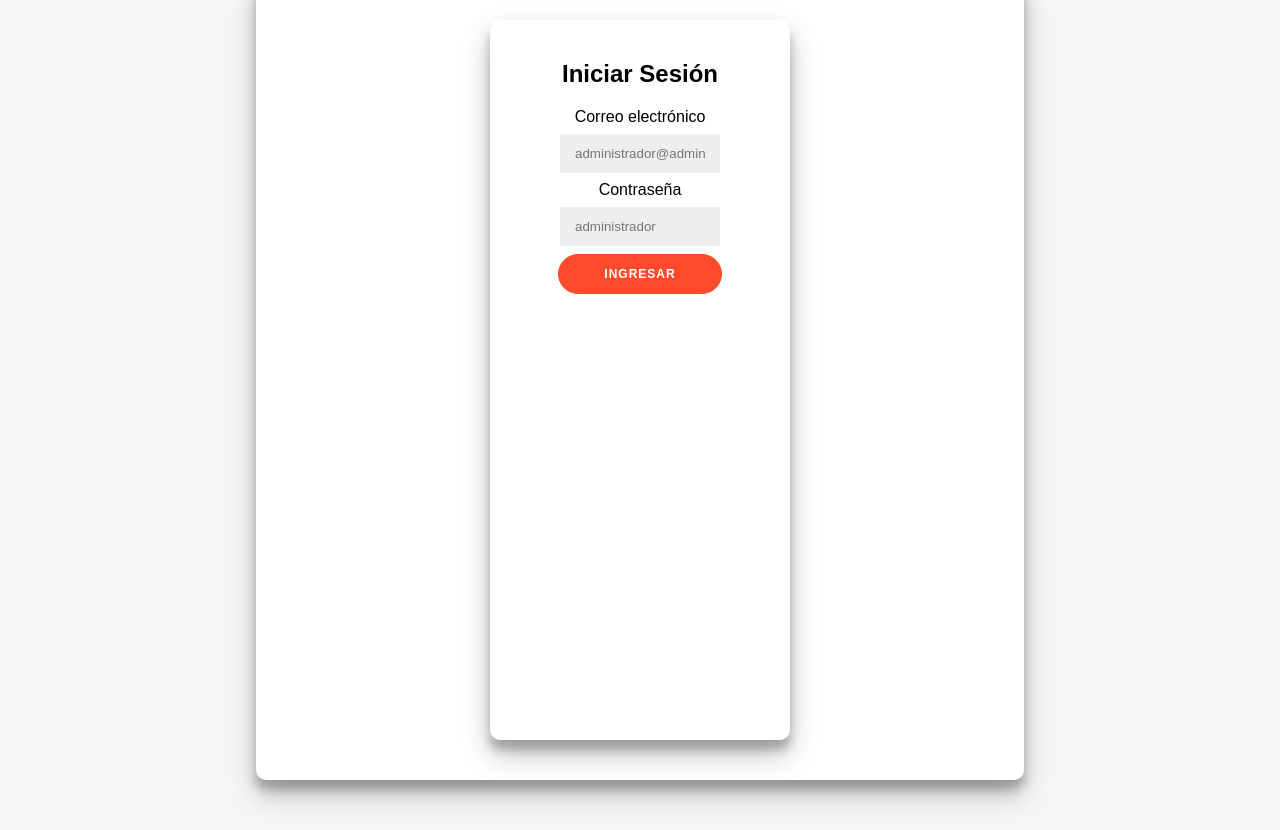
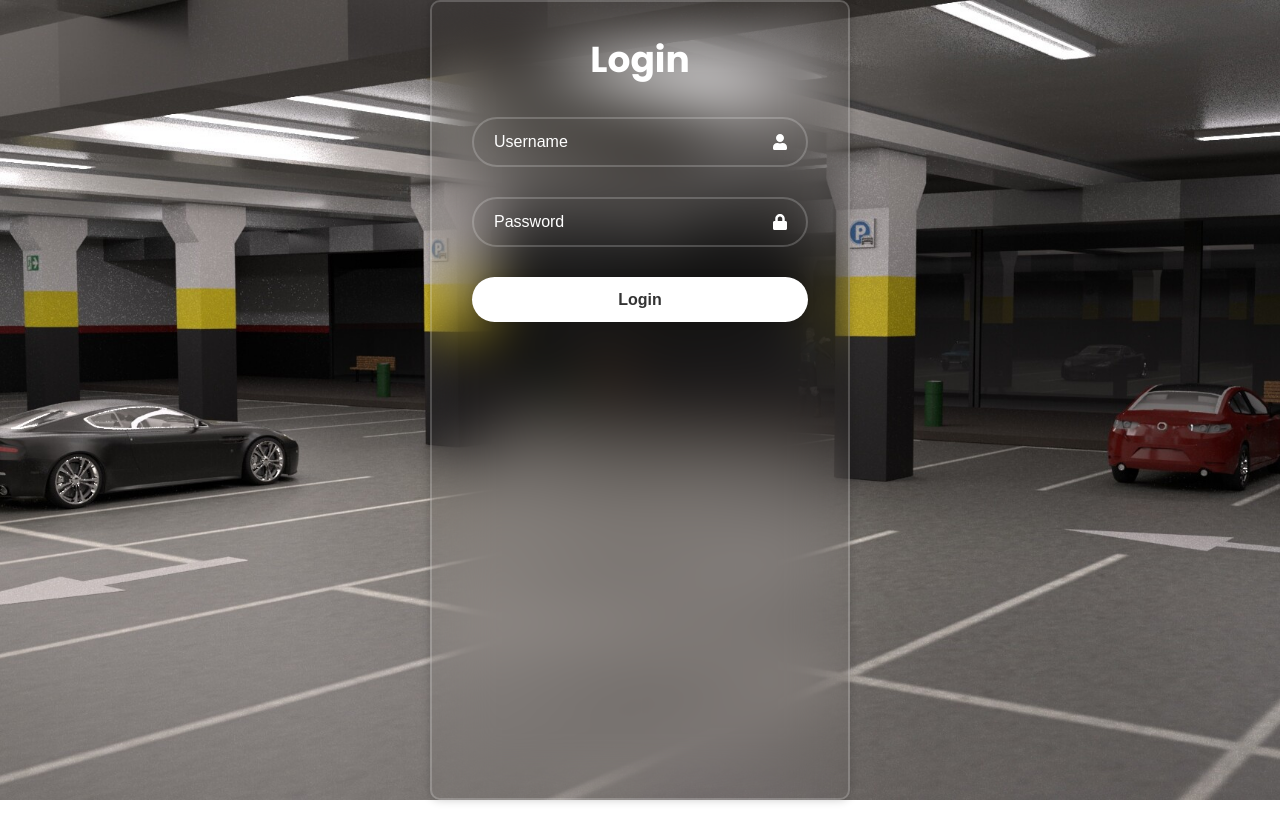
Before and after one commit to KevinPalaciosQ/ACE2_2S24_G5, a React (Create React App) app in the folder Proyecto1/cliente/: page /main in a window 1280 px wide. After the commit the page ends 800 px from the top, so only its background shows below. Built offline with nearby package versions, Linux system fonts and the light colour scheme.

Commit message:
función de login y front actualizados

```diff
--- a/Proyecto1/cliente/src/Login.css
+++ b/Proyecto1/cliente/src/Login.css
@@ -1,275 +1,125 @@
-/* Add the styles here */
+@import url('https://fonts.googleapis.com/css2?family=Poppins:wght@400;600;700&display=swap');
 
-.App {
-    font-family: sans-serif;
-    text-align: center;
-  }
-
-  @import url("https://fonts.googleapis.com/css?family=Montserrat:400,800");
-
-  * {
+*{
+  margin: 0;
+  padding: 0;
   box-sizing: border-box;
 }
-
 body {
-    background: #f6f5f7;
+  margin: 0;
+  font-family: "Poppins", sans-serif;
+  -webkit-font-smoothing: antialiased;
+  -moz-osx-font-smoothing: grayscale;
   display: flex;
   justify-content: center;
   align-items: center;
-    flex-direction: column;
-    font-family: "Montserrat", sans-serif;
-    height: 100vh;
-    margin: -20px 0 50px;
+  min-height: 100vh;
+  background: url("./Assets/parqueo.jpg") no-repeat;
+  background-size: cover;
+  background-position: center;
 }
 
-  h1 {
-    font-weight: bold;
-    margin: 0;
+code {
+  font-family: source-code-pro, Menlo, Monaco, Consolas, "Courier New", monospace;
 }
 
-  h2 {
-    text-align: center;
+.wrapper{
+  width: 420px;
+  background: transparent;
+  border: 2px solid rgba(255,255,255,.2);
+  box-shadow: 0 0 10px rgba(0,0,0,0.2);
+  backdrop-filter: blur(30px);
+  color: #fff;
+  border-radius: 10px;
+  padding: 30px 40px;
 }
 
-  p {
-    font-size: 14px;
-    font-weight: 100;
-    line-height: 20px;
-    letter-spacing: 0.5px;
-    margin: 20px 0 30px;
+.wrapper h1 {
+  font-size: 36px;
+  text-align: center;
+
+}
+.wrapper .input-box{
+  position: relative;
+  width: 100%;
+  height: 50px;
+  margin: 30px 0;
 }
 
-  span {
-    font-size: 12px;
+.input-box input{
+  width: 100%;
+  height: 100%;
+  background: transparent;
+  border: none;
+  outline: none;
+  border: 2px solid rgba(255,255,255,.2);
+  border-radius: 40px;
+  font-size: 16px;
+  color: #fff;
+  padding: 20px 45px 20px 20px;
+
 }
 
-  a {
-    color: #333;
-    font-size: 14px;
-    text-decoration: none;
-    margin: 15px 0;
+.input-box input::placeholder{
+  color: #fff;
 }
 
-  button {
-    border-radius: 20px;
-    border: 1px solid #ff4b2b;
-    background-color: #ff4b2b;
-    color: #ffffff;
-    font-size: 12px;
-    font-weight: bold;
-    padding: 12px 45px;
-    letter-spacing: 1px;
-    text-transform: uppercase;
-    transition: transform 80ms ease-in;
+.input-box .icon{
+  position: absolute;
+  right: 20px;
+  top: 50%;
+  transform: translateY(-50%);
+  font-size: 16px;
+
 }
 
-  button:active {
-    transform: scale(0.95);
+.wrapper .remember-forgot{
+  display: flex;
+  justify-content: space-between;
+  font-size: 14.5px;
+  margin: -15px 0 15px;
 }
 
-  button:focus {
-    outline: none;
+.remember-forgot label input{
+  accent-color: #fff;
+  margin-right: 4px;
 }
 
-  button.ghost {
-    background-color: transparent;
-    border-color: #ffffff;
-  }
-
-  form {
-    background-color: #ffffff;
-    display: flex;
-    align-items: center;
-    justify-content: center;
-    flex-direction: column;
-    padding: 0 50px;
-    height: 100%;
-    text-align: center;
-  }
-
-  input {
-    background-color: #eee;
-    border: none;
-    padding: 12px 15px;
-    margin: 8px 0;
-    width: 100%;
-  }
-
-  .container {
-    background-color: #fff;
-    border-radius: 10px;
-    box-shadow: 0 14px 28px rgba(0, 0, 0, 0.25), 0 10px 10px rgba(0, 0, 0, 0.22);
-    position: relative;
-    overflow: hidden;
-    width: 768px;
-    max-width: 100%;
-    min-height: 480px;
-  }
-
-  .form-container {
-    position: absolute;
-    top: 0;
-    height: 100%;
-    transition: all 0.6s ease-in-out;
-  }
-
-  .sign-in-container {
-    left: 0;
-    width: 50%;
-    z-index: 2;
-  }
-
-  .container.right-panel-active .sign-in-container {
-    transform: translateX(100%);
-  }
-
-  .sign-up-container {
-    left: 0;
-    width: 50%;
-    opacity: 0;
-    z-index: 1;
-  }
-
-  .container.right-panel-active .sign-up-container {
-    transform: translateX(100%);
-    opacity: 1;
-    z-index: 5;
-    animation: show 0.6s;
-  }
-
-  @keyframes show {
-    0%,
-    49.99% {
-      opacity: 0;
-      z-index: 1;
-    }
-
-    50%,
-    100% {
-      opacity: 1;
-      z-index: 5;
-    }
-  }
-
-  .overlay-container {
-    position: absolute;
-    top: 0;
-    left: 50%;
-    width: 50%;
-    height: 100%;
-    overflow: hidden;
-    transition: transform 0.6s ease-in-out;
-    z-index: 100;
-  }
-
-  .container.right-panel-active .overlay-container {
-    transform: translateX(-100%);
-  }
-
-  .overlay {
-    background: #ff416c;
-    background: -webkit-linear-gradient(to right, #ff4b2b, #ff416c);
-    background: linear-gradient(to right, #ff4b2b, #ff416c);
-    background-repeat: no-repeat;
-    background-size: cover;
-    background-position: 0 0;
-    color: #ffffff;
-    position: relative;
-    left: -100%;
-    height: 100%;
-    width: 200%;
-    transform: translateX(0);
-    transition: transform 0.6s ease-in-out;
-  }
-
-  .container.right-panel-active .overlay {
-    transform: translateX(50%);
-  }
-
-  .overlay-panel {
-    position: absolute;
-    display: flex;
-    align-items: center;
-    justify-content: center;
-    flex-direction: column;
-    padding: 0 40px;
-    text-align: center;
-    top: 0;
-    height: 100%;
-    width: 50%;
-    transform: translateX(0);
-    transition: transform 0.6s ease-in-out;
-  }
-
-  .overlay-left {
-    transform: translateX(-20%);
-  }
-
-  .container.right-panel-active .overlay-left {
-    transform: translateX(0);
-  }
-
-  .overlay-right {
-    right: 0;
-    transform: translateX(0);
-  }
-
-  .container.right-panel-active .overlay-right {
-    transform: translateX(20%);
-  }
-
-  .social-container {
-    margin: 20px 0;
-  }
-
-
-
-
-
-  footer p {
-    margin: 10px 0;
-  }
-
-  footer i {
-    color: red;
-  }
-
-  footer a {
-    color: #3c97bf;
+.remember-forgot a{
+  color: #fff;
   text-decoration: none;
 }
 
-  /* Add specific styles for the login component */
-
-  .login-container {
-    background-color: #fff;
-    border-radius: 10px;
-    box-shadow: 0 14px 28px rgba(0, 0, 0, 0.25), 0 10px 10px rgba(0, 0, 0, 0.22);
-    position: relative;
-    overflow: hidden;
-    width: 300px;
-    max-width: 100%;
-    min-height: 200px;
-    padding: 20px;
-    margin: 40px auto;
+.remember-forgot a:hover{
+  text-decoration: underline;
 }
 
-
-  .login-btn {
-    background-color: #ff4b2b;
-    color: #ffffff;
-    font-size: 12px;
-    font-weight: bold;
-    padding: 12px 45px;
-    letter-spacing: 1px;
-    text-transform: uppercase;
-    transition: transform 80ms ease-in;
+.wrapper button{
+  width: 100%;
+  height: 45px;
+  background: #fff;
+  border: none;
+  outline: none;
+  border-radius: 40px;
+  box-shadow: 0 0 10px rgba(0,0,0,.1);
+  cursor: pointer;
+  font-size: 16px;
+  color: #333;
+  font-weight: 700;
 }
 
-  .login-btn:active {
-    transform: scale(0.95);
+.wrapper .register-link{
+  font-size: 14.5px;
+  text-align: center;
+  margin-top: 20px 0 15px;
 }
 
-  .login-btn:focus {
-    outline: none;
+.register-link p a{
+  color: #fff;
+  text-decoration: none;
+  font-weight: 600;
 }
+
+.register-link p a:hover{
+  text-decoration: underline;
+}
--- a/Proyecto1/cliente/src/Login.js
+++ b/Proyecto1/cliente/src/Login.js
@@ -1,52 +1,51 @@
 import React, { useState } from "react";
 import "./Login.css";
+import { FaUser, FaLock } from "react-icons/fa";
 
 const Login = ({ onLogin }) => {
-  const [email, setEmail] = useState("");
+  const [username, setUsername] = useState("");
   const [password, setPassword] = useState("");
 
   const handleLogin = (e) => {
     e.preventDefault();
-    if (email === "administrador@administrador" && password === "administrador") {
-      console.log("Email:", email);
+    if (username === "administrador@administrador" && password === "administrador") {
+      console.log("Username:", username);
       console.log("Password:", password);
       alert("Inicio de sesión exitoso");
-      onLogin();  // Llama a la función para cambiar el estado y redirigir
+      onLogin(); // Realización del login
     } else {
       alert("Credenciales incorrectas");
     }
   };
 
   return (
-    <div className="login-container">
-      <div className="login-card">
-        <h2>Iniciar Sesión</h2>
+    <div className="wrapper">
       <form onSubmit={handleLogin}>
-          <div className="input-group">
-            <label htmlFor="email">Correo electrónico</label>
+        <h1>Login</h1>
+        <div className="input-box">
           <input
-              type="email"
-              id="email"
-              placeholder="administrador@administrador"
-              value={email}
-              onChange={(e) => setEmail(e.target.value)}
+            type="text"
+            placeholder="Username"
+            value={username}
+            onChange={(e) => setUsername(e.target.value)}
             required
           />
+          <FaUser className="icon" />
         </div>
-          <div className="input-group">
-            <label htmlFor="password">Contraseña</label>
+
+        <div className="input-box">
           <input
             type="password"
-              id="password"
-              placeholder="administrador"
+            placeholder="Password"
             value={password}
             onChange={(e) => setPassword(e.target.value)}
             required
           />
+          <FaLock className="icon" />
         </div>
-          <button className="login-btn" type="submit">Ingresar</button>
+
+        <button type="submit">Login</button>
       </form>
-      </div>
     </div>
   );
 };
```
Also changed, not shown: Proyecto1/cliente/src/Assets/background.jpg (added), Proyecto1/cliente/src/Assets/parqueo.jpg (added). Lines whose indentation alone changed are shown as unchanged.
